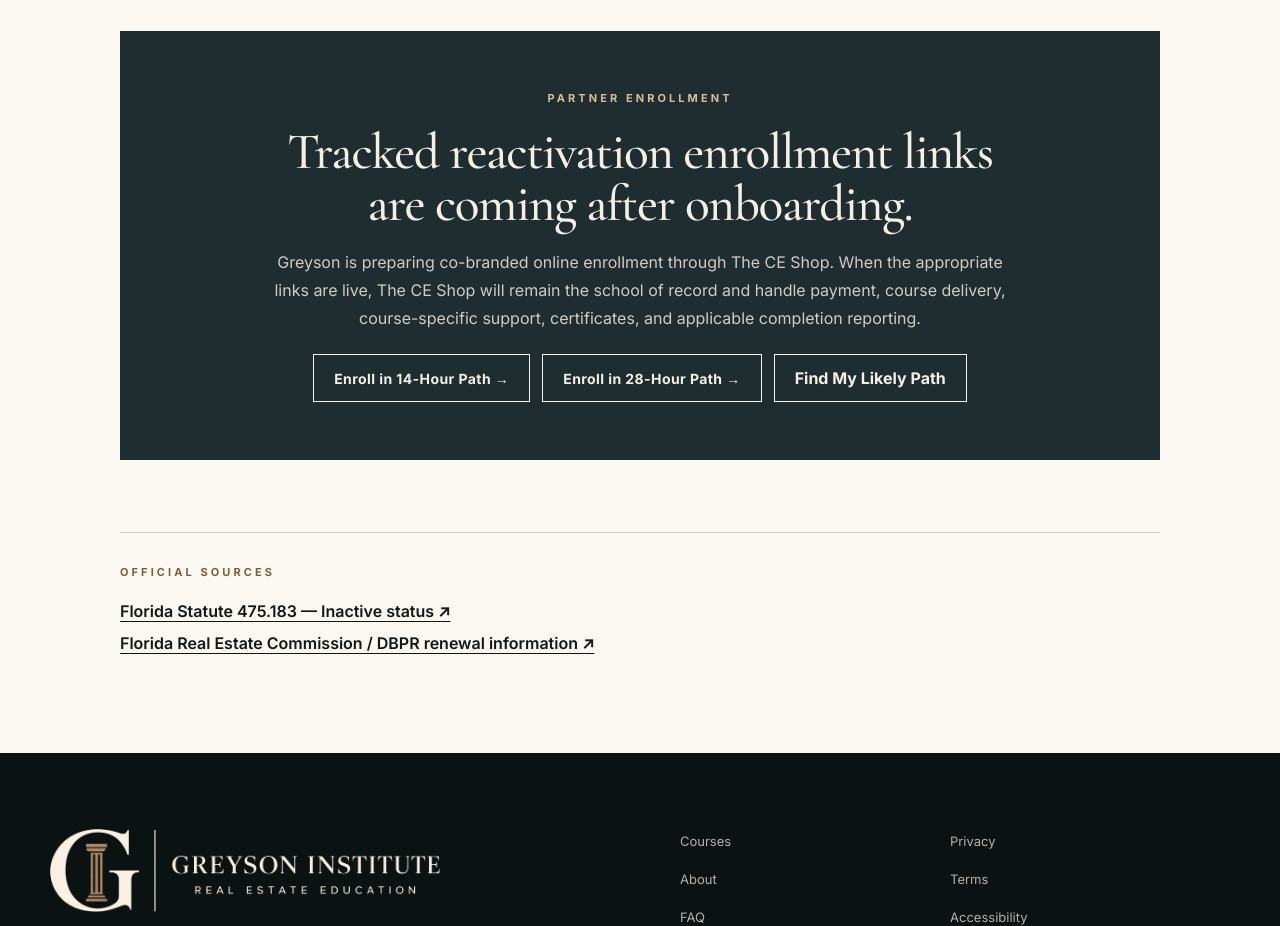
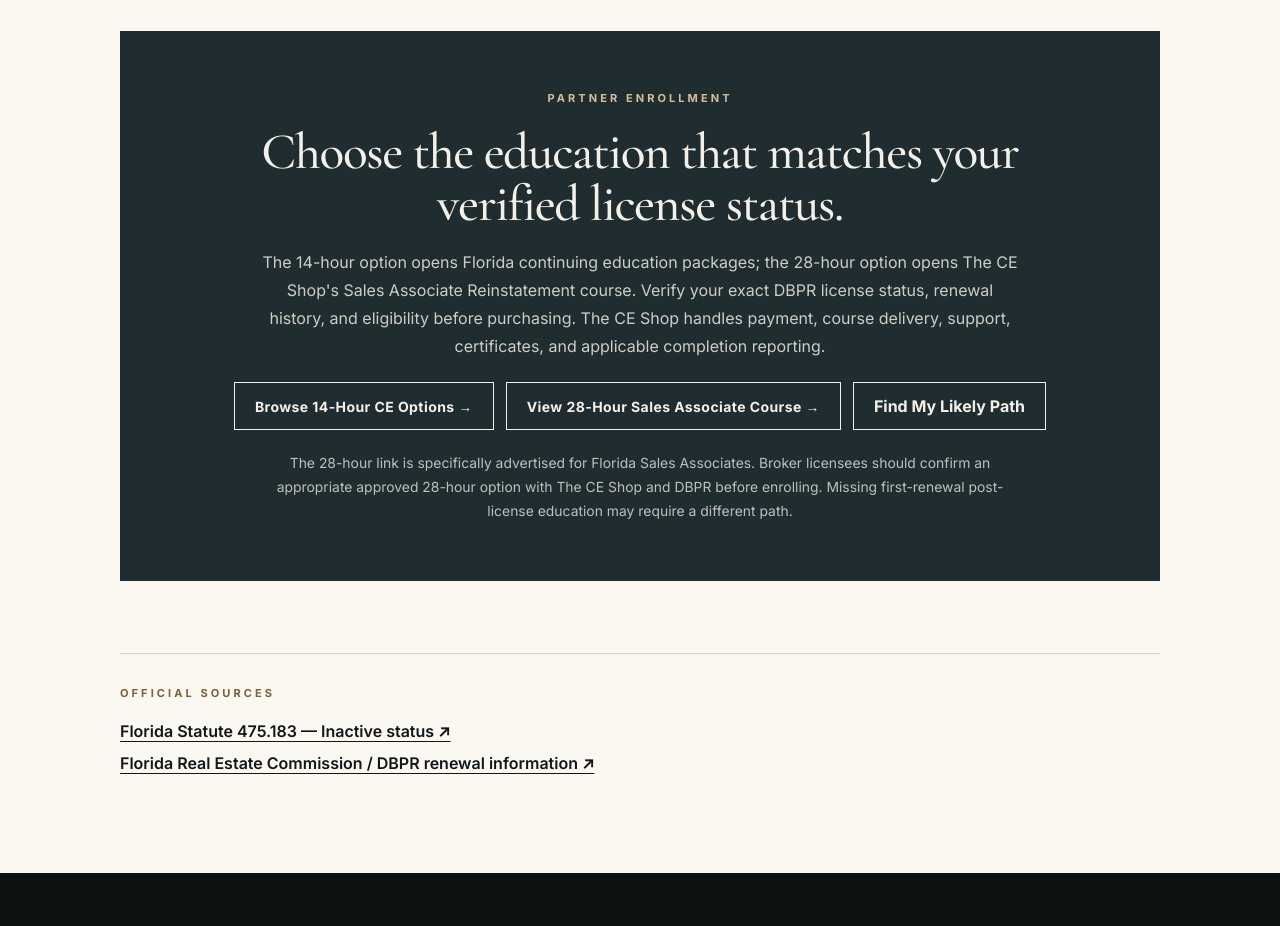
Before and after one commit to BrianLook/Greyson-Institute-Website, a Next.js app: page /florida-real-estate-license-reactivation in a window 1280 px wide. Shown: the part 4000-4926 px from the top of the page. Built offline with nearby package versions, Linux system fonts and the light colour scheme.

Commit message:
Clarify Florida license reactivation options and activate verified course buttons

```diff
--- a/app/florida-real-estate-license-reactivation/page.tsx
+++ b/app/florida-real-estate-license-reactivation/page.tsx
@@ -407,7 +407,7 @@ export default function FloridaRealEstateLicenseReactivationPage() {
               marginRight: "auto",
             }}
           >
-            Tracked reactivation enrollment links are coming after onboarding.
+            Choose the education that matches your verified license status.
           </h2>
 
           <p
@@ -418,11 +418,12 @@ export default function FloridaRealEstateLicenseReactivationPage() {
               marginRight: "auto",
             }}
           >
-            Greyson is preparing co-branded online enrollment through The CE
-            Shop. When the appropriate links are live, The CE Shop will remain
-            the school of record and handle payment, course delivery,
-            course-specific support, certificates, and applicable completion
-            reporting.
+            The 14-hour option opens Florida continuing education packages;
+            the 28-hour option opens The CE Shop's Sales Associate
+            Reinstatement course. Verify your exact DBPR license status,
+            renewal history, and eligibility before purchasing. The CE Shop
+            handles payment, course delivery, support, certificates, and
+            applicable completion reporting.
           </p>
 
           <div
@@ -436,14 +437,14 @@ export default function FloridaRealEstateLicenseReactivationPage() {
           >
             <PartnerEnrollmentButton
               course="floridaReactivation14"
-              label="Enroll in 14-Hour Path →"
+              label="Browse 14-Hour CE Options →"
               pendingLabel="14-Hour link coming soon"
               dark
             />
 
             <PartnerEnrollmentButton
               course="floridaReactivation28"
-              label="Enroll in 28-Hour Path →"
+              label="View 28-Hour Sales Associate Course →"
               pendingLabel="28-Hour link coming soon"
               dark
             />
@@ -465,6 +466,20 @@ export default function FloridaRealEstateLicenseReactivationPage() {
               Find My Likely Path
             </Link>
           </div>
+          <p
+            style={{
+              fontSize: "0.87rem",
+              color: "rgba(245, 240, 231, 0.75)",
+              maxWidth: "760px",
+              margin: "22px auto 0",
+              lineHeight: 1.7,
+            }}
+          >
+            The 28-hour link is specifically advertised for Florida Sales
+            Associates. Broker licensees should confirm an appropriate approved
+            28-hour option with The CE Shop and DBPR before enrolling. Missing
+            first-renewal post-license education may require a different path.
+          </p>
         </div>
 
         <div
```
